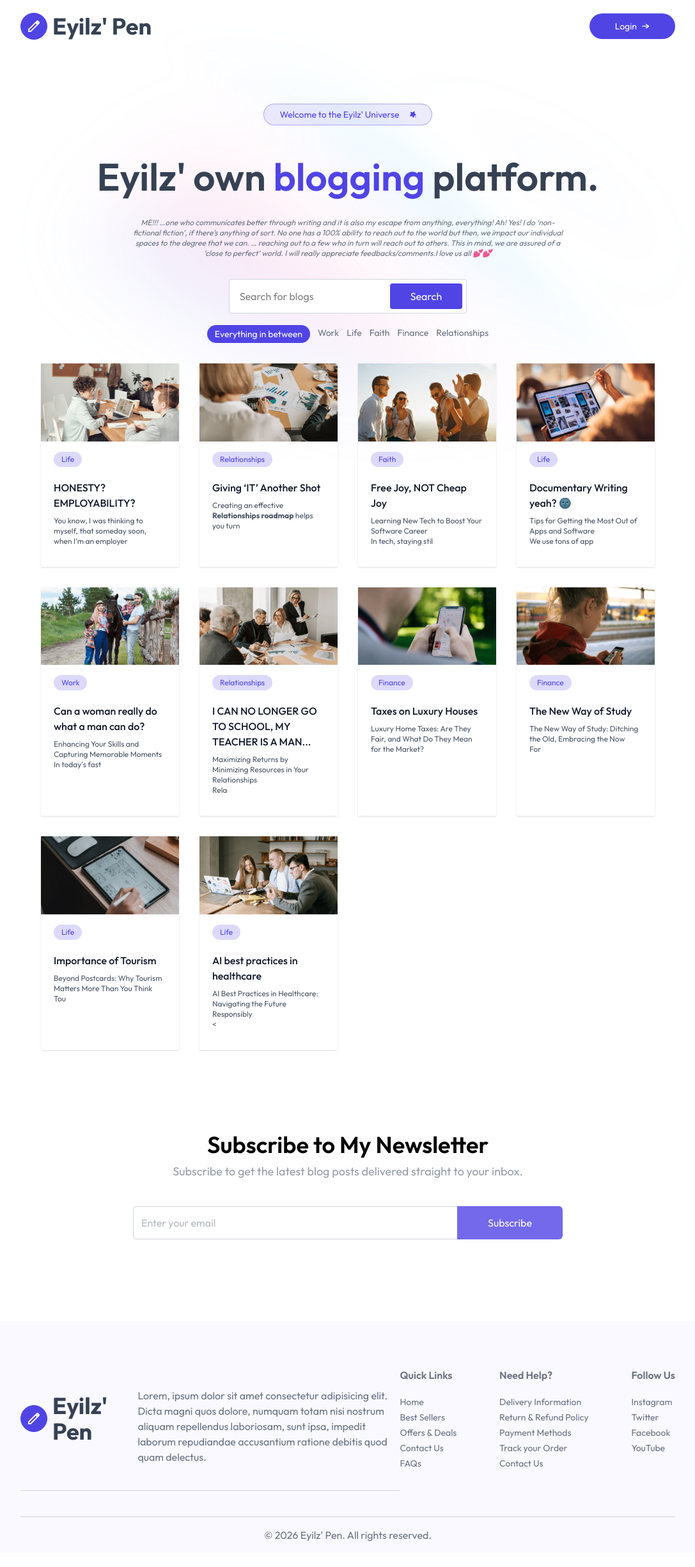
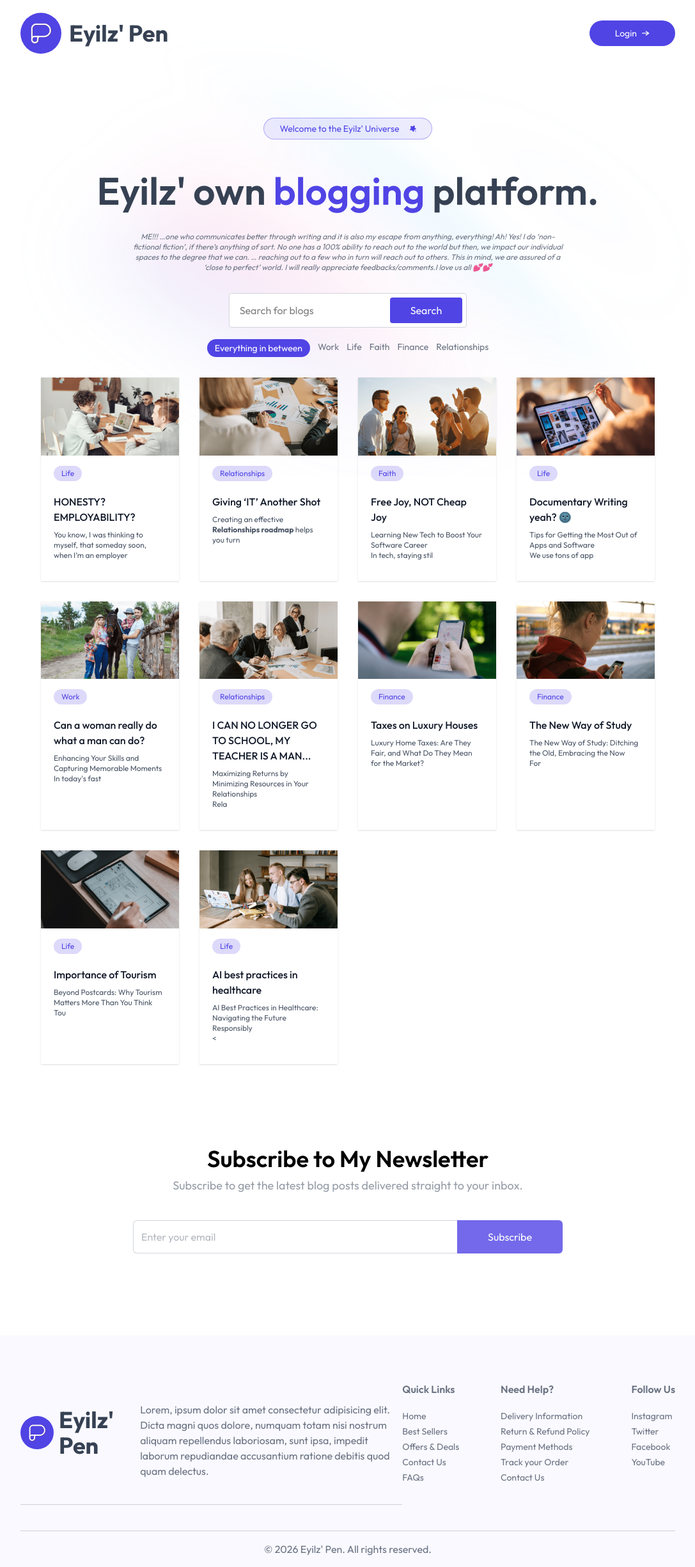
Before and after one commit to Xlence1624/Eyil-s_Pen, a React (Vite) app: page / in a window 1280 px wide. Shown: the whole page at 64% size, without its empty margins (96-1183 px from the left). Before the commit the page ends 2427 px from the top, so only its background shows below. Built offline with nearby package versions, Linux system fonts and the light colour scheme.

Commit message:
fixed logo
Signed-off-by: Michael Orji <xlence1624@gmail.com>

```diff
--- a/src/assets/assets.js
+++ b/src/assets/assets.js
@@ -32,7 +32,7 @@ import dashboard_icon_2 from './dashboard_icon_2.svg'
 import dashboard_icon_3 from './dashboard_icon_3.svg'
 import dashboard_icon_4 from './dashboard_icon_4.svg'
 import eyilslogo from './eyils_logo.jpg'
-import pen_icon from './pen.png'
+import pen_icon from './whitepen.png'
 
 
 export const assets = {
--- a/src/components/Footer.jsx
+++ b/src/components/Footer.jsx
@@ -14,9 +14,9 @@ const Footer = () => {
 
       <div className="flex flex-col md:flex-row items-center justify-center gap-5 py-10 border-b border-gray-500/30 text-gray-500">
     <div className="flex items-center gap-2 cursor-pointer" onClick={()=>navigate("/")}>
-       <div  className="w-8  border bg-primary relative flex items-center justify-center border-primary rounded-full p-5  " >
-             <img src={assets.pen_icon} alt="Logo"  className="absolute " />
-          </div>
+
+             <img src={assets.eyilslogo} alt="Logo"  className="w-13 rounded-full " />
+
   <h1 className="text-2xl sm:text-4xl text-gray-700 font-bold">Eyilz' Pen</h1>
       </div>
 
--- a/src/components/NavBar.jsx
+++ b/src/components/NavBar.jsx
@@ -9,10 +9,10 @@ const navigate  = useNavigate()
 
   return (
     <div className="flex justify-between items-center py-5 mx-3 sm:mx-20 xl:mx-32  ">
-      <div className="flex items-center gap-2 cursor-pointer" onClick={()=>navigate("/")}>
-        <div  className="w-8  border bg-primary relative flex items-center justify-center border-primary rounded-full p-5  " >
-           <img src={assets.pen_icon} alt="Logo"  className="absolute " />
-        </div>
+      <div className="flex items-center gap-3   cursor-pointer" onClick={()=>navigate("/")}>
+
+           <img src={assets.eyilslogo} alt="Logo"  className=" w-16 rounded-full  " />
+
 
   <h1 className="text-2xl sm:text-4xl text-gray-700 font-bold">Eyilz' Pen</h1>
       </div>
```
Also changed, not shown: src/assets/whitepen.png (added).
